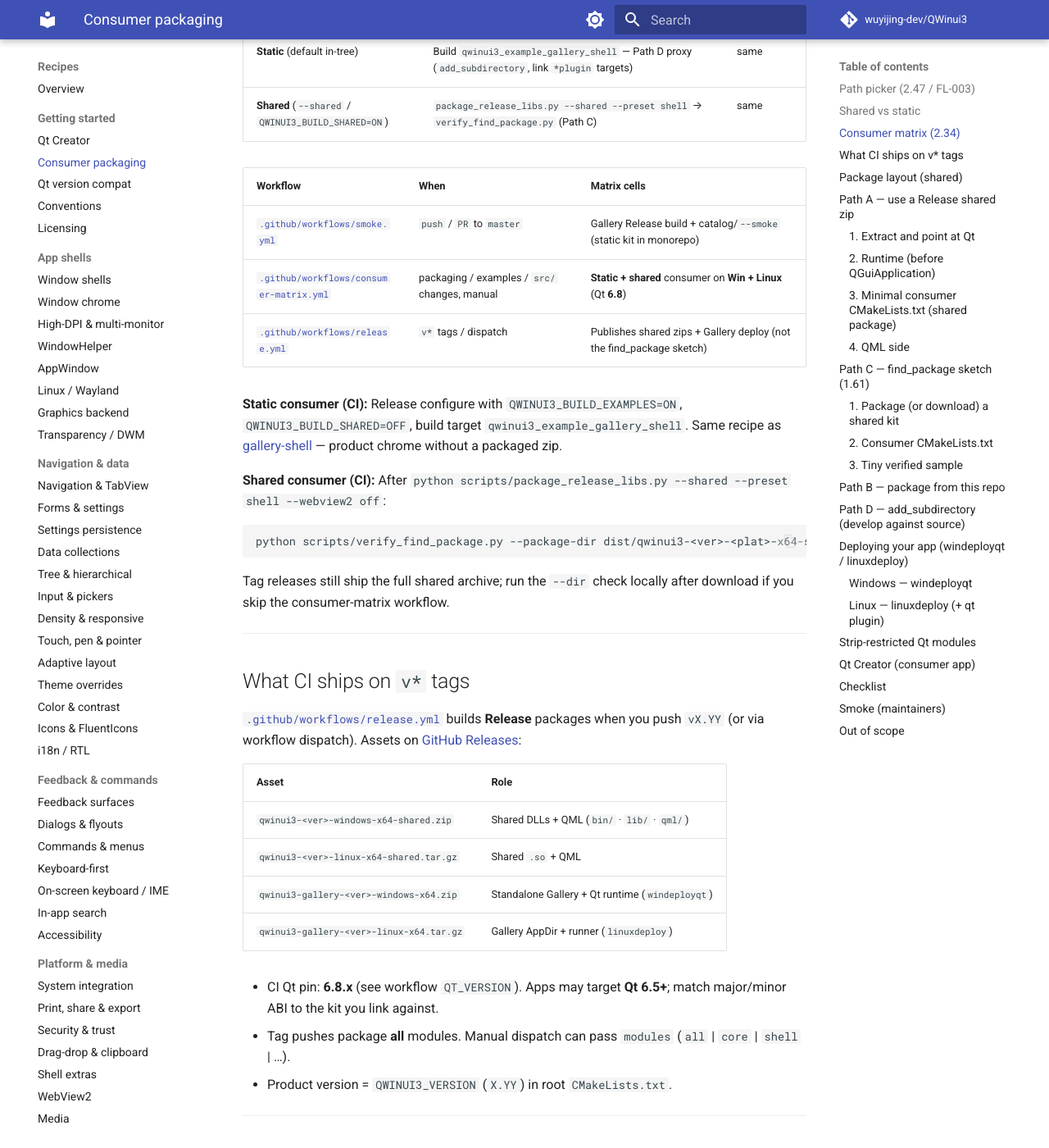
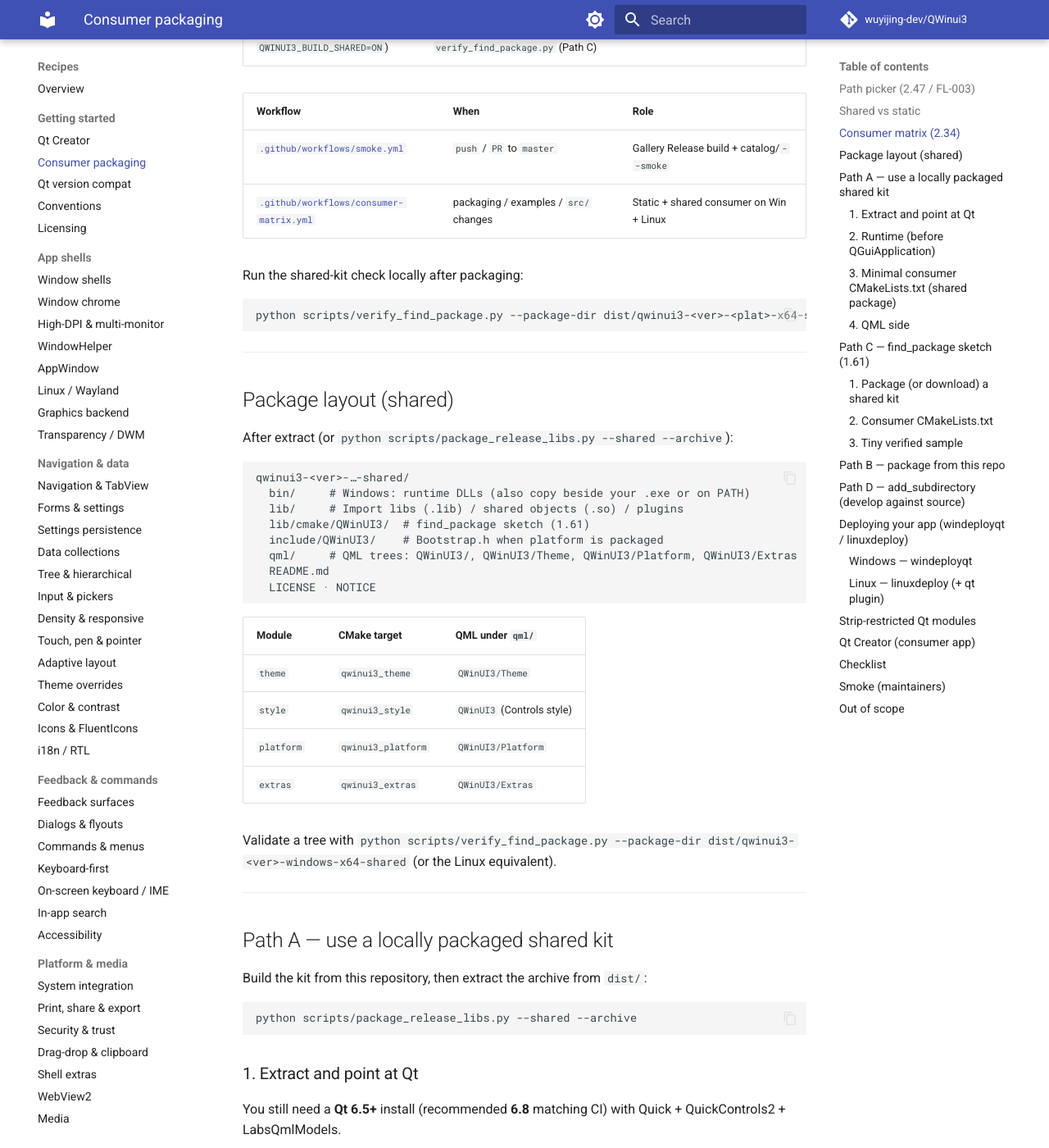
Before and after one commit to wuyijing-dev/QWinui3, an MkDocs documentation site: the page built from docs/packaging-consumer.md, in a window 1280 px wide and 1400 px high, scrolled down 2385 px. Shown: the whole window at 82% size. Built offline with MkDocs 1.6.1 and Material for MkDocs 9.7.7, drawn with Linux system fonts in a browser that asks for light colours; comment, search, counter and statistics services are not loaded; some of the changed text lies outside the part shown.

Commit message:
Drop GitHub Release publishing; document source-only distribution.
Remove release.yml and the v1.0.0 GitHub Release. Rewrite README for self-build workflow; update packaging and Qt compat docs accordingly. Also fix Gallery mono font (Fixedsys) and CylinderGauge layout warning.

````diff
--- a/docs/packaging-consumer.md
+++ b/docs/packaging-consumer.md
@@ -6,10 +6,10 @@
 
 Consumers typically:
 
-1. **Download** a Release shared package, or
-2. **Package** from this repo with `scripts/package_release_libs.py`, or
-3. **`add_subdirectory` / clone** the kit into their tree (static or shared), or
-4. **`find_package(QWinUI3 CONFIG)`** against a packaged tree — **1.61** sketch; **2.11** vcpkg/Conan ports — see [Path C](#path-c--find_package) · [Path D/E](packaging-vcpkg-conan.md).
+1. **Build** from this repo (static or shared), or
+2. **Package** locally with `scripts/package_release_libs.py`, or
+3. **`add_subdirectory` / clone** the kit into their tree, or
+4. **`find_package(QWinUI3 CONFIG)`** against a packaged tree — see [Path C](#path-c--find_package) · [vcpkg / Conan](packaging-vcpkg-conan.md).
 
 > **vcpkg / Conan (2.11):** Official **in-repo** ports — [packaging-vcpkg-conan.md](packaging-vcpkg-conan.md). Zip + Path C remain valid; **2.02** still productizes `find_package` as the primary path without overlay.
 
@@ -23,11 +23,10 @@
 
 | Your situation | Path | Doc anchor |
 |----------------|------|------------|
-| Learning / first Win11 shell app | **D** — `add_subdirectory` + [`examples/first-app/`](../examples/first-app/) (**2.52**) or [`gallery-shell/`](../examples/gallery-shell/) | [first-app-252.md](first-app-252.md) · [gallery-shell](../examples/gallery-shell/) |
-| Shipping zip from GitHub Releases | **A** — download shared kit + deploy Qt | [What CI ships](#what-ci-ships-on-v-tags) |
+| Learning / first Win11 shell app | **D** — `add_subdirectory` + [`examples/first-app/`](../examples/first-app/) or [`gallery-shell/`](../examples/gallery-shell/) | [first-app-252.md](first-app-252.md) |
 | Packaging from this repo locally | **B** — `package_release_libs.py --shared` | [Shared vs static](#shared-vs-static) |
 | Corporate mirror / reproducible ports | **E** — vcpkg overlay or Conan 2 | [packaging-vcpkg-conan.md](packaging-vcpkg-conan.md) |
-| Installed prefix + CMake config (sketch) | **C** — `find_package(QWinUI3 CONFIG)` | [Path C](#path-c--find_package) (**1.61** sketch; **2.02** productize) |
+| Installed prefix + CMake config | **C** — `find_package(QWinUI3 CONFIG)` | [Path C](#path-c--find_package) |
 
 **2.47 harden:** [field-harden-247.md](field-harden-247.md) · Pitfalls **FL-003** checklist · smoke loads `RecipesHubPage`.
 
@@ -43,7 +42,7 @@
 | **When to use** | Redistributable zip for third parties; multiple apps sharing one kit | Single app / Gallery-style; fewer loose files |
 | **Package command** | `python scripts/package_release_libs.py --shared --archive` | omit `--shared` |
 
-**Rule of thumb:** Release CI ships **shared** kits (`*-shared.zip` / `*.tar.gz`). The Gallery **binary** zip is a separate story (static QWinUI3 + full Qt deploy).
+**Rule of thumb:** build and package shared kits locally with `package_release_libs.py --shared --archive`. Gallery deploy uses `package_release_gallery.py`.
 
 **CMake dependency note (1.46):** `qwinui3_style` and `qwinui3_extras` **PUBLIC**-link `qwinui3_platform`. Packaging presets `core` / `style` / `extras` therefore also collect the platform DLL/.so and `QWinUI3/Platform` QML (same runtime set as `shell` for style-based apps). Theme-only (`--modules theme`) stays the smallest shared kit.
 
@@ -63,38 +62,16 @@
 | **Static** (default in-tree) | Build `qwinui3_example_gallery_shell` — Path D proxy (`add_subdirectory`, link `*plugin` targets) | same |
 | **Shared** (`--shared` / `QWINUI3_BUILD_SHARED=ON`) | `package_release_libs.py --shared --preset shell` → `verify_find_package.py` (Path C) | same |
 
-| Workflow | When | Matrix cells |
-|----------|------|--------------|
-| [`.github/workflows/smoke.yml`](../.github/workflows/smoke.yml) | `push` / `PR` to `master` | Gallery Release build + catalog/`--smoke` (static kit in monorepo) |
-| [`.github/workflows/consumer-matrix.yml`](../.github/workflows/consumer-matrix.yml) | packaging / examples / `src/` changes, manual | **Static + shared** consumer on **Win + Linux** (Qt **6.8**) |
-| [`.github/workflows/release.yml`](../.github/workflows/release.yml) | `v*` tags / dispatch | Publishes shared zips + Gallery deploy (not the find_package sketch) |
+| Workflow | When | Role |
+|----------|------|------|
+| [`.github/workflows/smoke.yml`](../.github/workflows/smoke.yml) | `push` / `PR` to `master` | Gallery Release build + catalog/`--smoke` |
+| [`.github/workflows/consumer-matrix.yml`](../.github/workflows/consumer-matrix.yml) | packaging / examples / `src/` changes | Static + shared consumer on Win + Linux |
 
-**Static consumer (CI):** Release configure with `QWINUI3_BUILD_EXAMPLES=ON`, `QWINUI3_BUILD_SHARED=OFF`, build target `qwinui3_example_gallery_shell`. Same recipe as [gallery-shell](../examples/gallery-shell/) — product chrome without a packaged zip.
-
-**Shared consumer (CI):** After `python scripts/package_release_libs.py --shared --preset shell --webview2 off`:
+Run the shared-kit check locally after packaging:
 
 ```bash
 python scripts/verify_find_package.py --package-dir dist/qwinui3-<ver>-<plat>-x64-shared-theme+style+platform --skip-package
 ```
-
-Tag releases still ship the full shared archive; run the `--dir` check locally after download if you skip the consumer-matrix workflow.
-
----
-
-## What CI ships on `v*` tags
-
-[`.github/workflows/release.yml`](../.github/workflows/release.yml) builds **Release** packages when you push `vX.YY` (or via workflow dispatch). Assets on [GitHub Releases](https://github.com/wuyijing-dev/QWinui3/releases):
-
-| Asset | Role |
-|-------|------|
-| `qwinui3-<ver>-windows-x64-shared.zip` | Shared DLLs + QML (`bin/` · `lib/` · `qml/`) |
-| `qwinui3-<ver>-linux-x64-shared.tar.gz` | Shared `.so` + QML |
-| `qwinui3-gallery-<ver>-windows-x64.zip` | Standalone Gallery + Qt runtime (`windeployqt`) |
-| `qwinui3-gallery-<ver>-linux-x64.tar.gz` | Gallery AppDir + runner (`linuxdeploy`) |
-
-- CI Qt pin: **6.8.x** (see workflow `QT_VERSION`). Apps may target **Qt 6.5+**; match major/minor ABI to the kit you link against.
-- Tag pushes package **all** modules. Manual dispatch can pass `modules` (`all` \| `core` \| `shell` \| …).
-- Product version = `QWINUI3_VERSION` (`X.YY`) in root `CMakeLists.txt`.
 
 ---
 
@@ -124,7 +101,13 @@
 
 ---
 
-## Path A — use a Release shared zip
+## Path A — use a locally packaged shared kit
+
+Build the kit from this repository, then extract the archive from `dist/`:
+
+```bash
+python scripts/package_release_libs.py --shared --archive
+```
 
 ### 1. Extract and point at Qt
 
@@ -461,11 +444,11 @@
 python scripts/verify_find_package.py
 python scripts/verify_find_package.py --package-dir dist/qwinui3-<ver>-windows-x64-shared-theme+style+platform
 
-# Linux (CI release job or local gcc_64 kit)
+# Linux (local gcc_64 kit)
 python scripts/package_release_libs.py --shared --archive
 ```
 
-CI **consumer-matrix** runs static + shared cells on Win/Linux for packaging-related changes; **release** still builds Win + Linux shared archives on `v*` tags.
+CI **consumer-matrix** runs static + shared cells on Win/Linux for packaging-related changes.
 
 ---
 
````
Also changed, not shown: README.md (+83 -180 lines), docs/qt-version-compat.md (+3 -3 lines), 3 other files.
